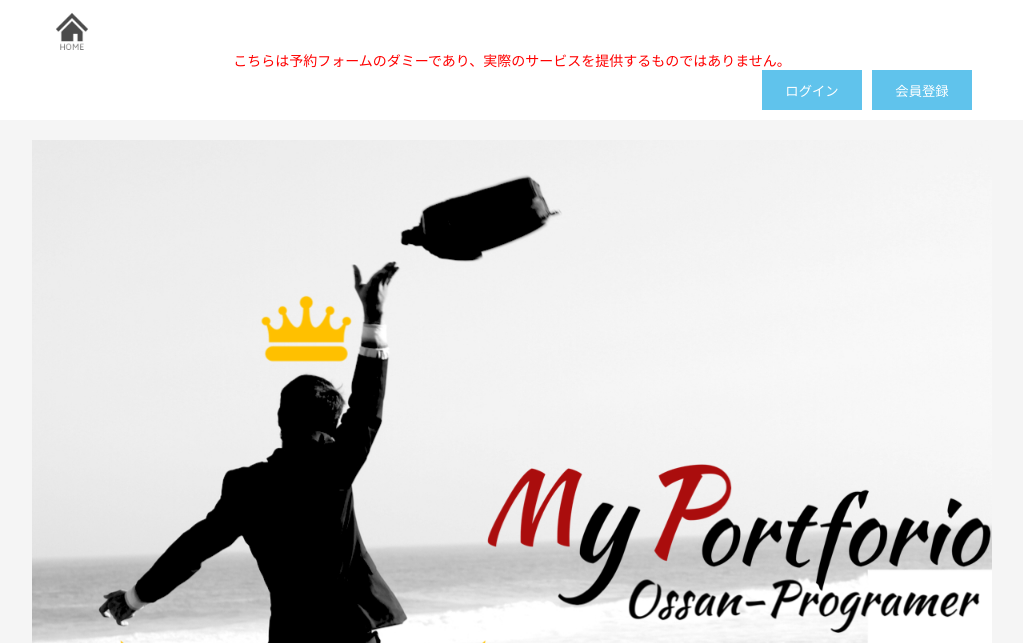
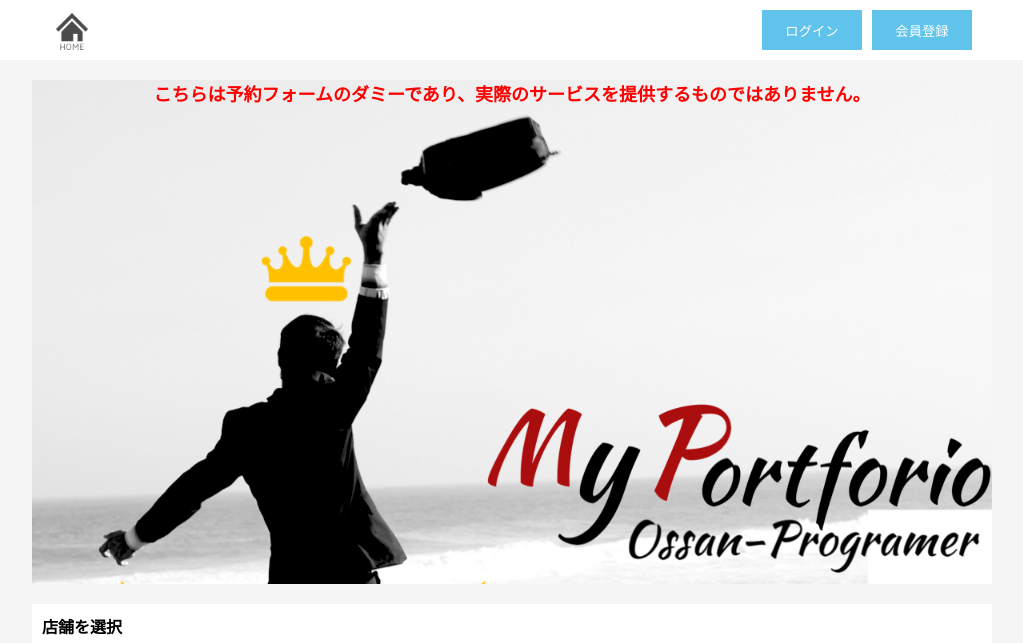
Before and after one commit to HIDETO-NDTB/PHP-reservationForm, a PHP site: page /PHP_Reservation_Form/ in a window 1280 px wide. Shown: the top 643 px of the page, without its empty margins (128-1151 px from the left). Run offline with PHP 8.4, Linux system fonts and the light colour scheme; tables that the repository leaves empty or names only in its code hold one stand-in row (values such as "Sample post").

Commit message:
change index

```diff
--- a/header.php
+++ b/header.php
@@ -3,9 +3,6 @@
  <header class="header">
   <div class="header-container">
     <a href="index.php"><img src="img/home-icon.png" alt="" class="home-img"></a>
-    <div class="header-center">
-      <p class="excuse">こちらは予約フォームのダミーであり、実際のサービスを提供するものではありません。</p>
-    </div>
     <div class="header-right">
      <?php if(!isLogin()): ?>
        <a href="login.php"><button class="auth-btn">ログイン</button></a>
--- a/index.php
+++ b/index.php
@@ -17,8 +17,10 @@
 
       <?php sessionOnce('suc_msg'); ?>
 
-
       <main class="main-container">
+          <div class="center-area">
+            <h2 class="excuse">こちらは予約フォームのダミーであり、実際のサービスを提供するものではありません。</h2>
+          </div>
           <div class="container">
               <img src="img/freedom_ogp.png" alt="" id="top-img">
           </div>
--- a/style.css
+++ b/style.css
@@ -34,13 +34,6 @@ img.home-img:hover {
     cursor: pointer;
     opacity: 0.5;
 }
-.header-center{
-    text-align: center;
-}
-p.excuse{
-    font-size: 14px;
-    color: red;
-}
 .header-right {
     float: right;
 }
@@ -63,6 +56,18 @@ main.main-container{
     width: 960px;
     margin: 0 auto;
     margin-bottom: 40px;
+}
+div.center-area{
+    text-align: center;
+    position: relative;
+}
+h2.excuse{
+    font-size: 18px;
+    color: red;
+    position: absolute;
+    top: 20px;
+    left: 0;
+    right: 0;
 }
 #top-img {
     max-width: 960px;
```
Also changed, not shown: 1 other file.
